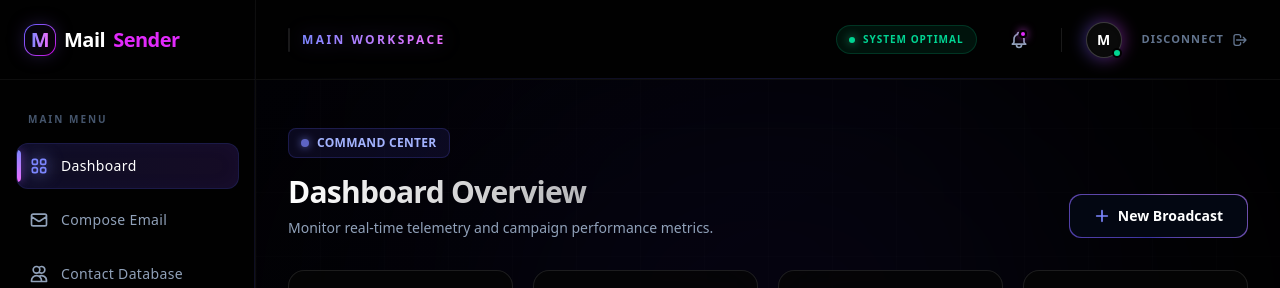
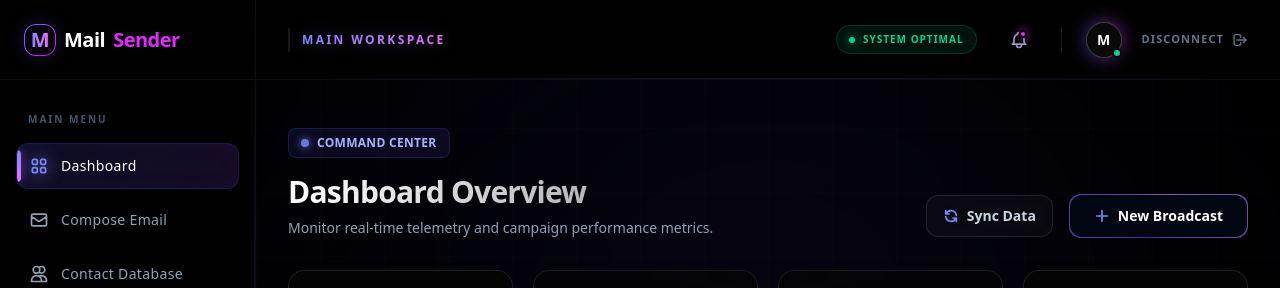
Before and after one commit to khanlazyanas/bulk-email-sender-frontend, a Next.js app: page /dashboard in a window 1280 px wide. Shown: the top 288 px of the page. Built offline with nearby package versions, Linux system fonts and the light colour scheme.

Commit message:
feat: animate dashboard with real-time simulated telemetry sync, skeleton loaders, and interactive refresh states

```diff
--- a/src/app/(dashboard)/dashboard/page.tsx
+++ b/src/app/(dashboard)/dashboard/page.tsx
@@ -1,6 +1,24 @@
+"use client";
+
+import { useState, useEffect } from "react";
 import Link from "next/link";
 
 export default function DashboardPage() {
+  // Real-time refreshing state
+  const [isRefreshing, setIsRefreshing] = useState(true);
+
+  // Initial load simulation
+  useEffect(() => {
+    const timer = setTimeout(() => setIsRefreshing(false), 1200);
+    return () => clearTimeout(timer);
+  }, []);
+
+  const handleSyncData = () => {
+    setIsRefreshing(true);
+    // Simulate API network delay
+    setTimeout(() => setIsRefreshing(false), 1500);
+  };
+
   // Fake stats data for UI
   const stats = [
     { label: "Total Outbound", value: "45,231", trend: "+12.5%", isPositive: true, icon: "🚀", color: "indigo" },
@@ -25,8 +43,8 @@ export default function DashboardPage() {
       {/* Page Header */}
       <div className="flex flex-col sm:flex-row sm:items-end justify-between gap-6 relative z-10">
         <div>
-          <div className="inline-flex items-center gap-2 px-3 py-1.5 rounded-lg bg-indigo-500/10 border border-indigo-500/20 mb-4">
-            <span className="w-2 h-2 rounded-full bg-indigo-400 shadow-[0_0_8px_rgba(129,140,248,1)] animate-pulse"></span>
+          <div className="inline-flex items-center gap-2 px-3 py-1.5 rounded-lg bg-indigo-500/10 border border-indigo-500/20 mb-4 cursor-default">
+            <span className={`w-2 h-2 rounded-full bg-indigo-400 shadow-[0_0_8px_rgba(129,140,248,1)] ${isRefreshing ? 'animate-ping' : 'animate-pulse'}`}></span>
             <span className="text-xs font-semibold text-indigo-300 tracking-wide uppercase">Command Center</span>
           </div>
           <h1 className="text-3xl font-extrabold text-transparent bg-clip-text bg-gradient-to-r from-white to-white/60 tracking-tight">
@@ -36,6 +54,23 @@ export default function DashboardPage() {
             Monitor real-time telemetry and campaign performance metrics.
           </p>
         </div>
+
+        {/* Action Buttons */}
+        <div className="flex items-center gap-4">
+          {/* Sync Data Button */}
+          <button
+            onClick={handleSyncData}
+            disabled={isRefreshing}
+            className="px-4 py-2.5 bg-white/[0.03] border border-white/10 text-slate-300 rounded-xl text-sm font-semibold hover:bg-white/10 hover:text-white transition-all backdrop-blur-md flex items-center gap-2 group disabled:opacity-50 disabled:cursor-not-allowed"
+          >
+            <svg
+              className={`w-4 h-4 text-indigo-400 transition-transform duration-500 ${isRefreshing ? 'animate-spin' : 'group-hover:rotate-180'}`}
+              fill="none" viewBox="0 0 24 24" stroke="currentColor"
+            >
+              <path strokeLinecap="round" strokeLinejoin="round" strokeWidth={2.5} d="M4 4v5h.582m15.356 2A8.001 8.001 0 004.582 9m0 0H9m11 11v-5h-.581m0 0a8.003 8.003 0 01-15.357-2m15.357 2H15" />
+            </svg>
+            <span className="hidden sm:block">{isRefreshing ? 'Syncing...' : 'Sync Data'}</span>
+          </button>
 
           {/* Magic Compose Button */}
           <Link
@@ -49,14 +84,15 @@ export default function DashboardPage() {
             </span>
           </Link>
         </div>
+      </div>
 
       {/* ✨ Holographic Stats Grid */}
       <div className="grid grid-cols-1 sm:grid-cols-2 lg:grid-cols-4 gap-5 relative z-10">
         {stats.map((stat, index) => (
-          <div key={index} className="group relative bg-[#050505]/80 backdrop-blur-2xl border border-white/10 p-6 rounded-2xl hover:border-white/20 transition-all duration-500 overflow-hidden hover:-translate-y-1 hover:shadow-[0_10px_40px_-10px_rgba(0,0,0,0.5)]">
+          <div key={index} className={`group relative bg-[#050505]/80 backdrop-blur-2xl border border-white/10 p-6 rounded-2xl transition-all duration-500 overflow-hidden ${isRefreshing ? 'opacity-60 blur-[2px] scale-[0.98]' : 'hover:border-white/20 hover:-translate-y-1 hover:shadow-[0_10px_40px_-10px_rgba(0,0,0,0.5)]'}`}>
 
             {/* Inner Hover Glow */}
-            <div className={`absolute -right-10 -top-10 w-32 h-32 blur-3xl rounded-full opacity-0 group-hover:opacity-20 transition-opacity duration-700 ${
+            <div className={`absolute -right-10 -top-10 w-32 h-32 blur-3xl rounded-full opacity-0 transition-opacity duration-700 ${!isRefreshing && 'group-hover:opacity-20'} ${
               stat.color === 'indigo' ? 'bg-indigo-500' :
               stat.color === 'fuchsia' ? 'bg-fuchsia-500' :
               stat.color === 'rose' ? 'bg-rose-500' : 'bg-emerald-500'
@@ -66,6 +102,8 @@ export default function DashboardPage() {
               <div className="w-10 h-10 rounded-xl bg-white/[0.03] border border-white/10 flex items-center justify-center shadow-inner group-hover:bg-white/[0.05] transition-colors">
                 <span className="text-xl filter drop-shadow-[0_0_8px_rgba(255,255,255,0.3)]">{stat.icon}</span>
               </div>
+
+              {!isRefreshing ? (
                 <span className={`inline-flex items-center gap-1 px-2.5 py-1 rounded-full text-[11px] font-bold tracking-wide border ${
                   stat.isPositive
                     ? "bg-emerald-500/10 text-emerald-400 border-emerald-500/20 shadow-[0_0_15px_-3px_rgba(16,185,129,0.2)]"
@@ -78,20 +116,27 @@ export default function DashboardPage() {
                   )}
                   {stat.trend}
                 </span>
+              ) : (
+                <div className="h-6 w-16 bg-white/10 rounded-full animate-pulse"></div>
+              )}
             </div>
 
             <div className="relative z-10">
               <p className="text-xs font-bold text-slate-500 uppercase tracking-wider mb-1">{stat.label}</p>
+              {isRefreshing ? (
+                <div className="h-9 w-24 bg-white/10 rounded-lg animate-pulse mt-1"></div>
+              ) : (
                 <h3 className="text-3xl font-black text-transparent bg-clip-text bg-gradient-to-r from-white to-slate-400">
                   {stat.value}
                 </h3>
+              )}
             </div>
           </div>
         ))}
       </div>
 
       {/* 💻 Cinematic Recent Campaigns Table */}
-      <div className="relative group perspective pt-4">
+      <div className={`relative group perspective pt-4 transition-all duration-700 ${isRefreshing ? 'opacity-70 blur-[1px]' : 'opacity-100 blur-0'}`}>
 
         {/* Outer Glow */}
         <div className="absolute -inset-1 bg-gradient-to-b from-indigo-500/10 to-transparent rounded-[2rem] blur-xl opacity-50 group-hover:opacity-100 transition duration-1000 pointer-events-none"></div>
@@ -99,7 +144,10 @@ export default function DashboardPage() {
         <div className="relative bg-[#050505]/80 backdrop-blur-3xl border border-white/10 rounded-[1.5rem] shadow-[0_0_80px_-20px_rgba(0,0,0,1)] overflow-hidden">
 
           <div className="px-6 py-5 border-b border-white/5 bg-white/[0.01] flex items-center justify-between">
+            <div className="flex items-center gap-3">
               <h2 className="text-base font-bold text-white tracking-wide">Recent Operations</h2>
+              {isRefreshing && <span className="flex h-2 w-2 relative"><span className="animate-ping absolute inline-flex h-full w-full rounded-full bg-indigo-400 opacity-75"></span><span className="relative inline-flex rounded-full h-2 w-2 bg-indigo-500"></span></span>}
+            </div>
             <button className="text-xs font-bold text-indigo-400 hover:text-indigo-300 transition-colors uppercase tracking-wider">View Log</button>
           </div>
 
@@ -121,15 +169,18 @@ export default function DashboardPage() {
                         <div className="w-8 h-8 rounded-lg bg-white/[0.02] border border-white/10 flex items-center justify-center">
                           <svg className="w-4 h-4 text-slate-400 group-hover/row:text-indigo-400 transition-colors" fill="none" viewBox="0 0 24 24" stroke="currentColor"><path strokeLinecap="round" strokeLinejoin="round" strokeWidth={2} d="M3 8l7.89 5.26a2 2 0 002.22 0L21 8M5 19h14a2 2 0 002-2V7a2 2 0 00-2-2H5a2 2 0 00-2 2v10a2 2 0 002 2z" /></svg>
                         </div>
-                        {campaign.name}
+                        {isRefreshing ? <div className="h-4 w-32 bg-white/10 rounded animate-pulse"></div> : campaign.name}
                       </div>
                     </td>
                     <td className="px-6 py-4 whitespace-nowrap">
                       <div className="text-sm text-slate-400 font-mono tracking-tight group-hover/row:text-slate-300 transition-colors">
-                        {campaign.date}
+                        {isRefreshing ? <div className="h-4 w-24 bg-white/10 rounded animate-pulse"></div> : campaign.date}
                       </div>
                     </td>
                     <td className="px-6 py-4 whitespace-nowrap">
+                      {isRefreshing ? (
+                        <div className="h-6 w-20 bg-white/10 rounded-full animate-pulse"></div>
+                      ) : (
                         <span className={`inline-flex items-center gap-2 px-3 py-1 rounded-full text-[11px] font-bold tracking-wide border ${
                           campaign.status === "Completed"
                             ? "bg-emerald-500/10 text-emerald-400 border-emerald-500/20 shadow-[0_0_15px_-3px_rgba(16,185,129,0.2)]"
@@ -139,10 +190,11 @@ export default function DashboardPage() {
                           {campaign.status === "Draft" && <span className="w-1.5 h-1.5 rounded-full bg-amber-400 shadow-[0_0_8px_rgba(251,191,36,1)] animate-pulse"></span>}
                           {campaign.status}
                         </span>
+                      )}
                     </td>
                     <td className="px-6 py-4 whitespace-nowrap text-right">
-                      <div className="text-sm font-black text-transparent bg-clip-text bg-gradient-to-r from-slate-300 to-slate-500 font-mono">
-                        {campaign.sent.toLocaleString()}
+                      <div className="text-sm font-black text-transparent bg-clip-text bg-gradient-to-r from-slate-300 to-slate-500 font-mono flex justify-end">
+                        {isRefreshing ? <div className="h-5 w-16 bg-white/10 rounded animate-pulse"></div> : campaign.sent.toLocaleString()}
                       </div>
                     </td>
                   </tr>
```
Lines whose indentation alone changed are shown as unchanged.
